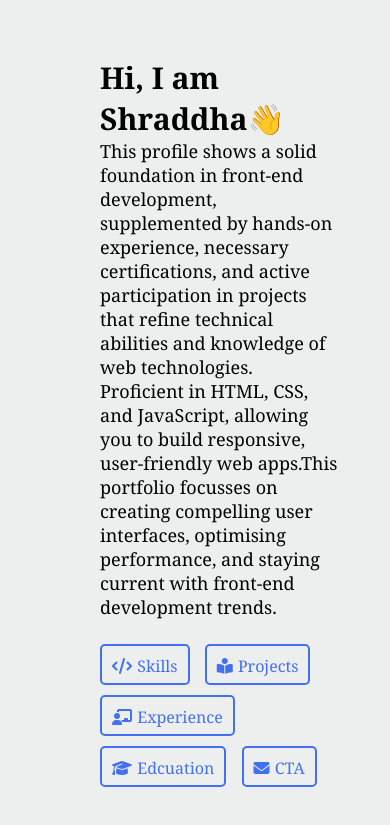
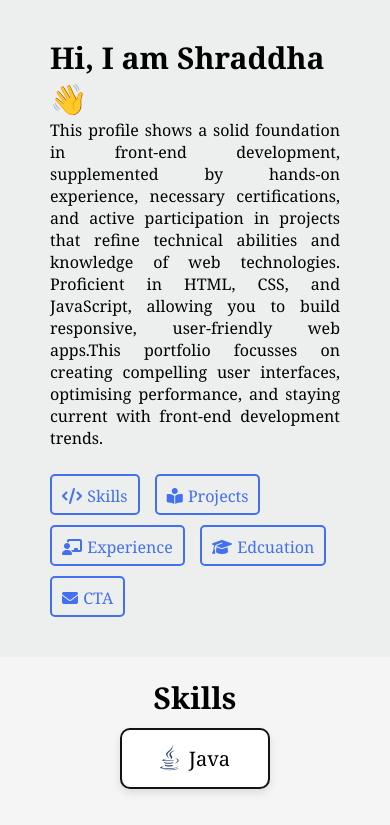
Before and after one commit to JamakhandiS/My-Portfolio, a plain HTML site: page index.html in a window 390 px wide. Shown: the part 359-1184 px from the top of the page. Drawn offline with Linux system fonts and the light colour scheme.

Commit message:
Add files via upload
changes done

```diff
--- a/style.css
+++ b/style.css
@@ -187,7 +187,7 @@ nav .right a span {
     }
     .skills-sec span{
         font-size: 20px;
-        width:80px;
+        width:fit-content;
     }
     .skills-sec i {
         font-size: 25px;
@@ -206,6 +206,10 @@ nav .right a span {
     /* Section 1 */
     .hero .text h2 {
         font-size: 35px;
+    }
+    .hero .text {
+        padding: 0px;
+
     }
 }
 
@@ -574,7 +578,7 @@ h3 {
     }
 
     .p-div2 {
-        padding-left: 10px;
+        padding-left: 0px;
         text-align: center;
         /* Center-align the content */
     }
@@ -592,7 +596,7 @@ h3 {
         /* Adjust button margin */
     }
     p{
-        font-size:18px;
+        font-size:16px;
     }
 }
 
@@ -614,7 +618,7 @@ h3 {
         /* Adjust button size for mobile */
     }
     p{
-        font-size: 18px;
+        font-size: 16px;
     }
 }
 
@@ -643,3 +647,8 @@ h3 {
     }
 
 }
+@media screen and (max-width: 480px) {
+    .hero p , .exp p , .Project p {
+        text-align: justify;
+    }
+}
```
